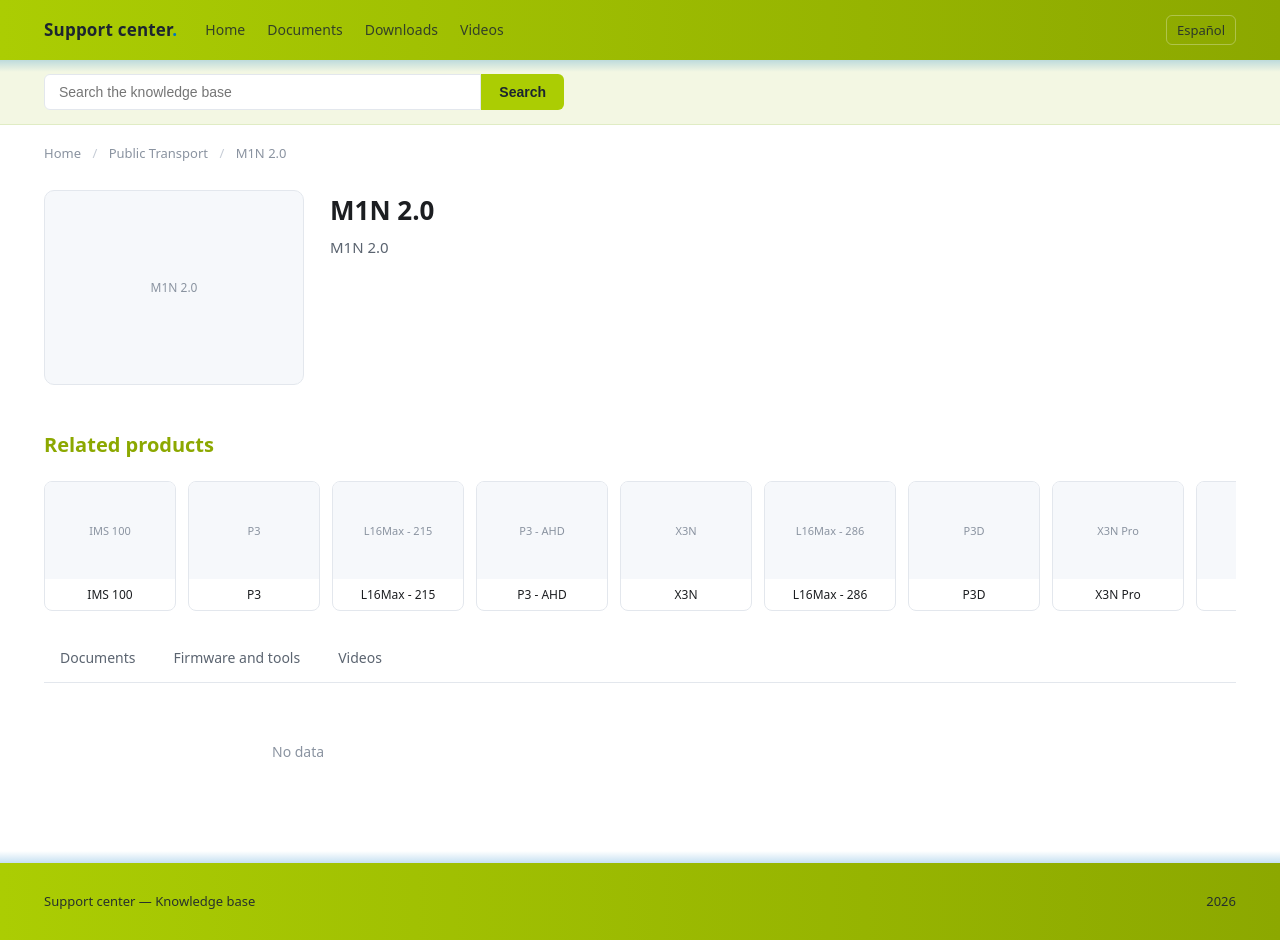
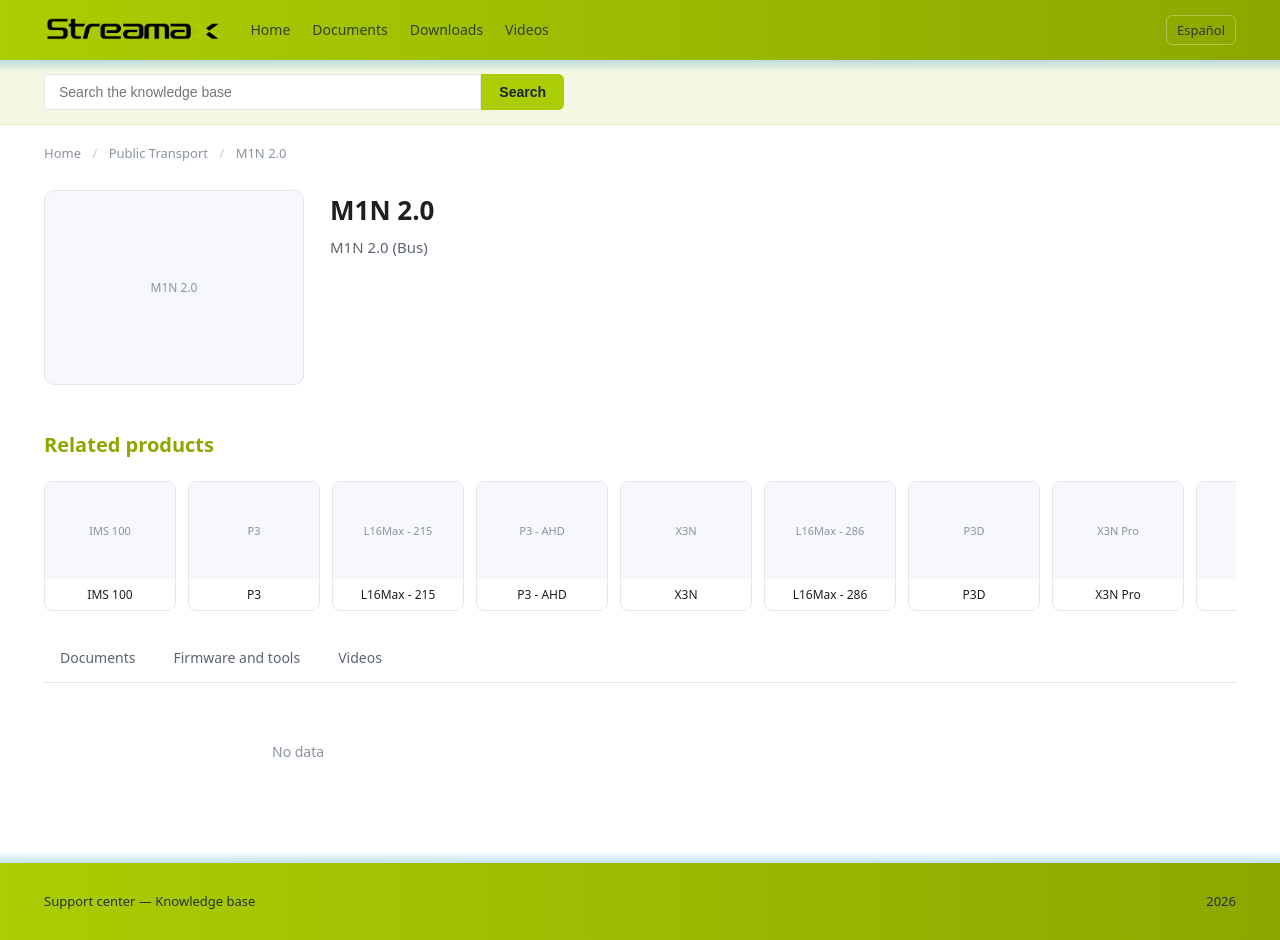
Before and after one commit to leah-kong/Streamax-Knowledge-Base, an Astro site: page /en/product/public-transport-m1n-2-0 in a window 1280 px wide. Built offline with nearby package versions, Linux system fonts and the light colour scheme; Astro itself is replaced by a stand-in of ours.

Commit message:
feat: add Streamax logo to header + distinguish M1N 2.0 by product line
- Add Streamax wordmark at top-left of every page (public/assets/streamax-logo.png,
  rendered via BaseLayout.astro with 34px height).
- Update .brand CSS: drop text font styles, use flex + 34px image so the
  wordmark sits centered in the 60px header.
- Distinguish the two M1N 2.0 entries that share the same model code:
  - trucking-m1n-2-0          -> 'M1N 2.0 (Camión)' / 'M1N 2.0 (Truck)'
  - public-transport-m1n-2-0  -> 'M1N 2.0 (Autobús)' / 'M1N 2.0 (Bus)'
  Model code stays 'M1N 2.0' (same hardware), only display name carries
  the line marker so cards / search hits / product page H1 all show
  the difference. URLs are unchanged.

Deployed to GitHub Pages on push; private-server build picks up the
same source automatically (Dockerfile COPY . . + nginx serve /assets).

```diff
--- a/src/content/products/public-transport-m1n-2-0.yml
+++ b/src/content/products/public-transport-m1n-2-0.yml
@@ -1,8 +1,8 @@
 # public-transport / public-transport-mdvr
 model: "M1N 2.0"
 name:
-  es: "M1N 2.0"
-  en: "M1N 2.0"
+  es: "M1N 2.0 (Autobús)"
+  en: "M1N 2.0 (Bus)"
 category: public-transport
 subcategory: public-transport-mdvr
 order: 1
--- a/src/content/products/trucking-m1n-2-0.yml
+++ b/src/content/products/trucking-m1n-2-0.yml
@@ -1,8 +1,8 @@
 # trucking / trucking-mdvr
 model: "M1N 2.0"
 name:
-  es: "M1N 2.0"
-  en: "M1N 2.0"
+  es: "M1N 2.0 (Camión)"
+  en: "M1N 2.0 (Truck)"
 category: trucking
 subcategory: trucking-mdvr
 order: 2
--- a/src/layouts/BaseLayout.astro
+++ b/src/layouts/BaseLayout.astro
@@ -35,8 +35,8 @@ const pageTitle = title ? `${title} · ${t('site.title')}` : t('site.title');
   <body>
     <header class="site-header">
       <div class="container">
-        <a class="brand" href={localizedPath(lang, '/')}>
-          {t('site.title')}<span>.</span>
+        <a class="brand" href={localizedPath(lang, '/')} aria-label={t('site.title')}>
+          <img src="/assets/streamax-logo.png" alt="" class="brand-logo" width="249" height="34" />
         </a>
         <nav class="main-nav">
           <a href={localizedPath(lang, '/')}>{t('nav.home')}</a>
--- a/src/styles/global.css
+++ b/src/styles/global.css
@@ -73,14 +73,16 @@ img {
 }
 
 .brand {
-  font-weight: 600;
-  font-size: 17px;
-  letter-spacing: 0.2px;
+  display: inline-flex;
+  align-items: center;
+  line-height: 0;
   white-space: nowrap;
 }
 
-.brand span {
-  color: var(--brand);
+.brand-logo {
+  display: block;
+  height: 34px;
+  width: auto;
 }
 
 .main-nav {
```
Also changed, not shown: public/assets/streamax-logo.png (added).
